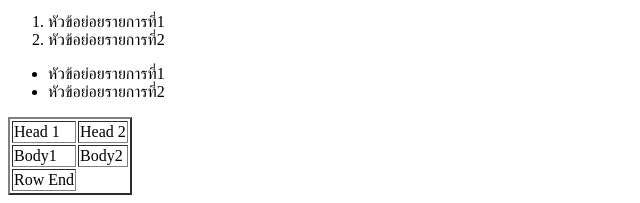
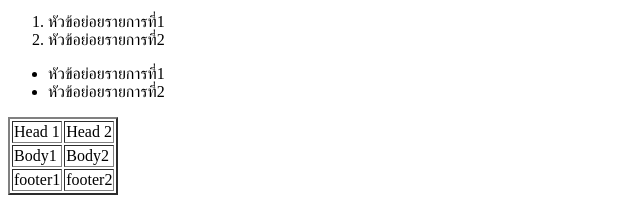
Before and after one commit to jaruwan19/SE2, a plain HTML site: page index.html in a window 1280 px wide. Shown: the part 694-897 px from the top of the page, without its empty margins (0-640 px from the left). Drawn offline with Linux system fonts and the light colour scheme.

Commit message:
Update index.html

```diff
--- a/index.html
+++ b/index.html
@@ -60,7 +60,8 @@
         </tbody>
         <tfoot>
             <tr>
-                <td> Row End</td>
+                <td> footer1</td>
+                <td> footer2</td>
             </tr>
         </tfoot>
     </table>
```
